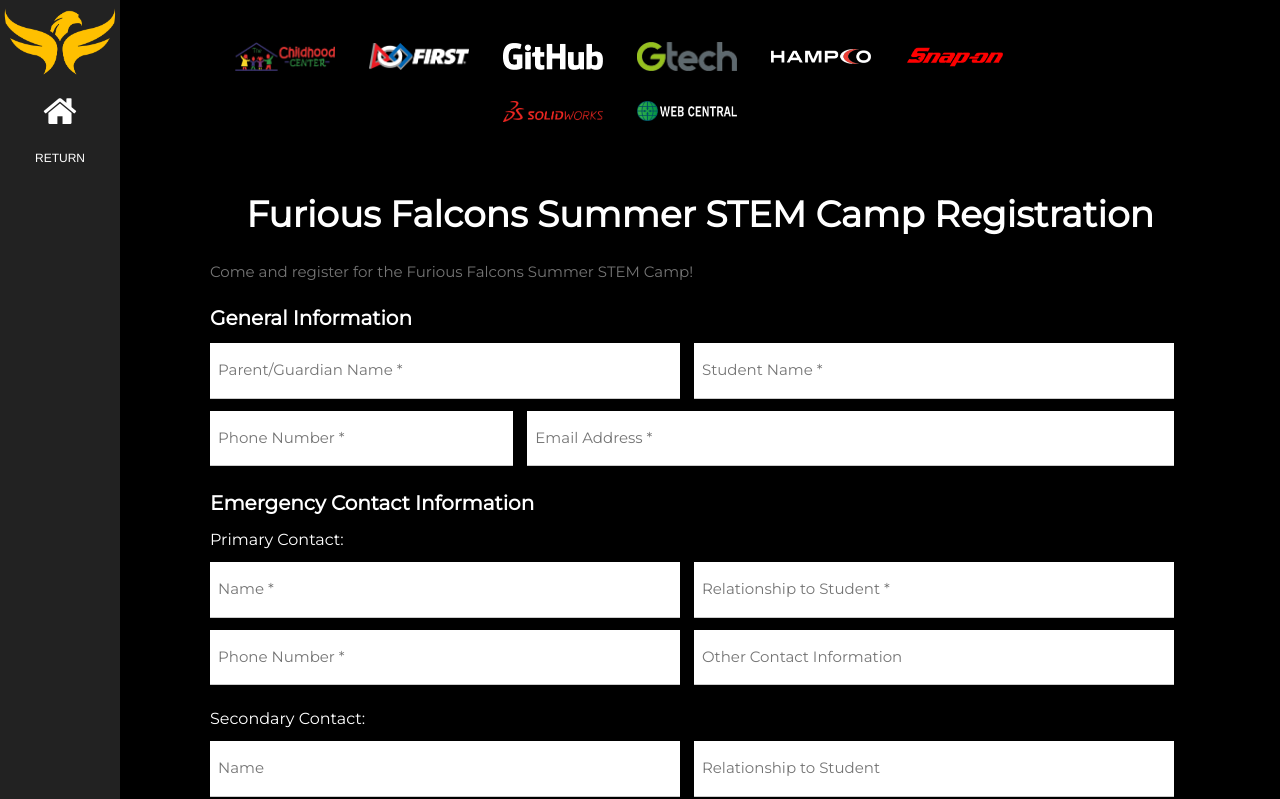
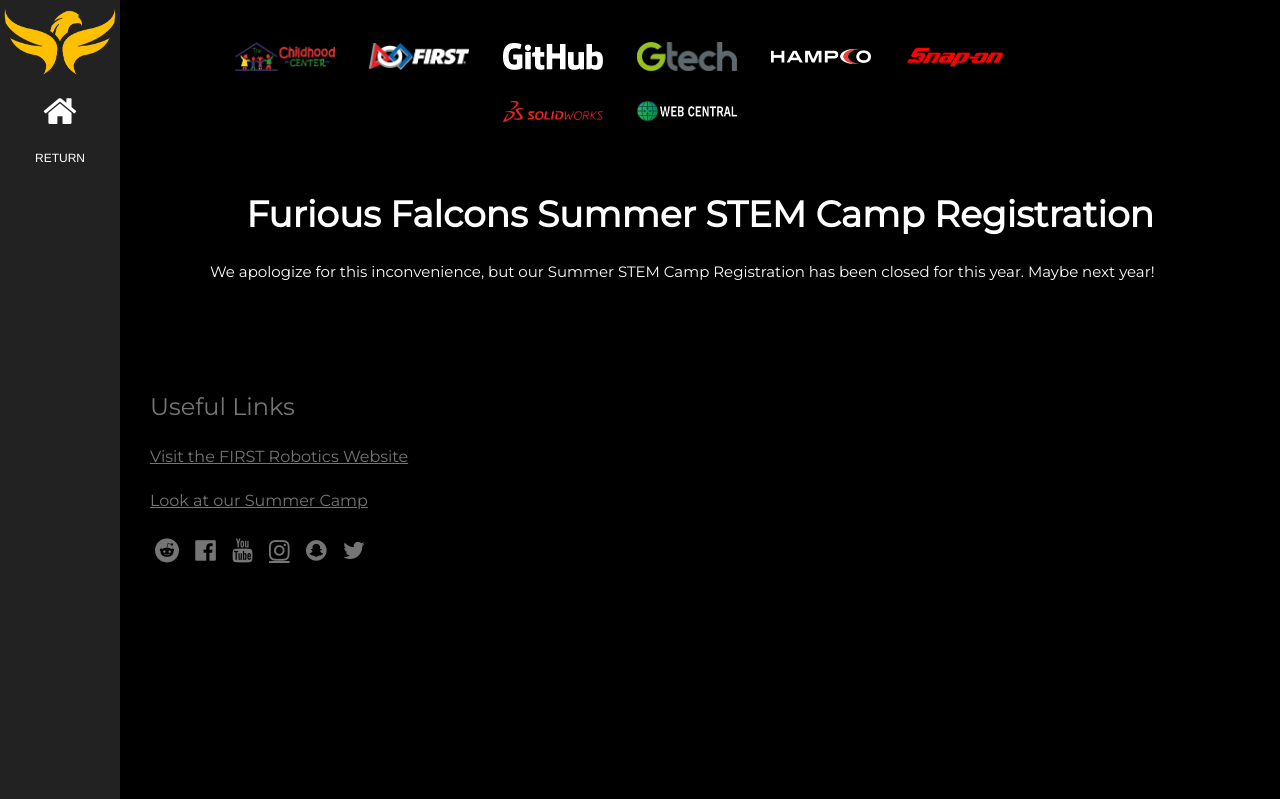
Before and after one commit to tyleraharrison/FuriousFalconSite, a PHP site: page /campregistration.php in a window 1280 px wide. Shown: the top 799 px of the page. Run offline with PHP 8.4, Linux system fonts and the light colour scheme.

Commit message:
Disabled campregistration

```diff
--- a/campregistration.php
+++ b/campregistration.php
@@ -61,6 +61,7 @@
     <div class="w3-content ff-title">
       <h1>Furious Falcons Summer STEM Camp Registration</h1>
     </div>
+    <!--
     <p style="display: none;">Come and register for the Furious Falcons Summer STEM Camp!</p>
     <div class="w3-content" id="registerSuccessDiv" style="text-align: center; display: none;">
       <p>Thank you for registering for our camp! Now that you have registered, we will send you a confirmation email, please make sure you get this email. If the email appears in your spam folder, be sure to mark it as "Not Spam," that way we will be able to contact you in the future.</p>
@@ -157,7 +158,8 @@
           <p style="height: 135px;"><textarea class="w3-input" type="paragraph" placeholder="Please specify all allergies, medications and/or limitations" name="med_spec" style="height: 100%;"></textarea></p>
         </div>
         <button class="w3-button w3-light-grey w3-padding-large" type="submit"><i class="fa fa-wrench" style="padding-right: 10px;"></i> REGISTER</button>
-      </form>
+      </form>-->
+      <p class="w3-content">We apologize for this inconvenience, but our Summer STEM Camp Registration has been closed for this year. Maybe next year!</p>
     </div>
     <footer class="w3-content w3-padding-64 w3-text-grey w3-xlarge">
 
```
